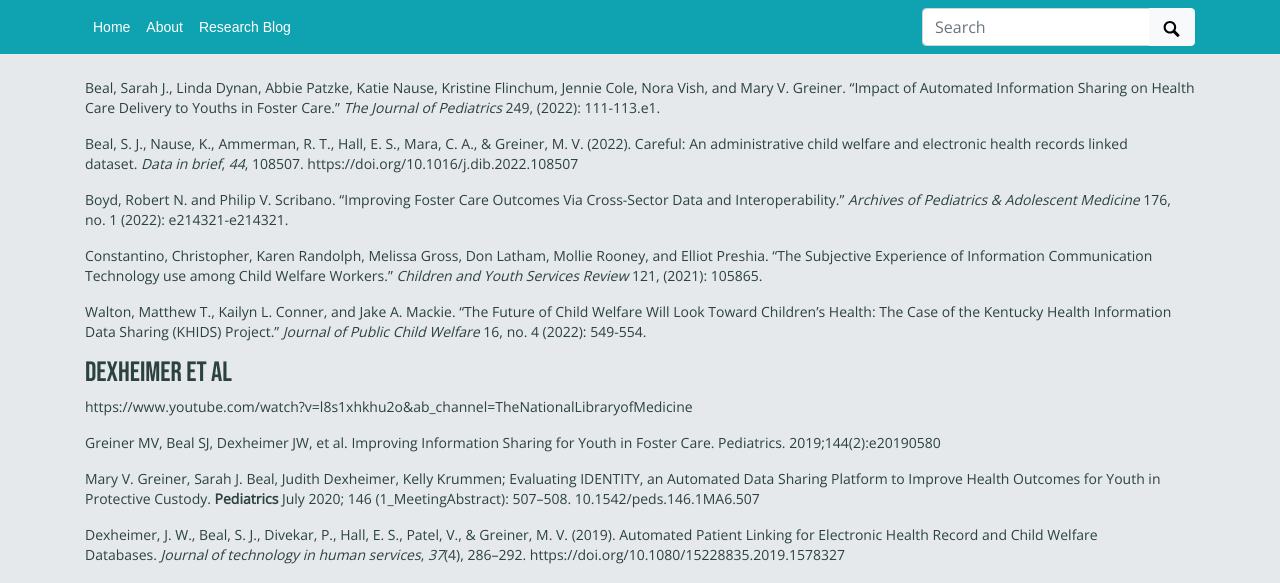
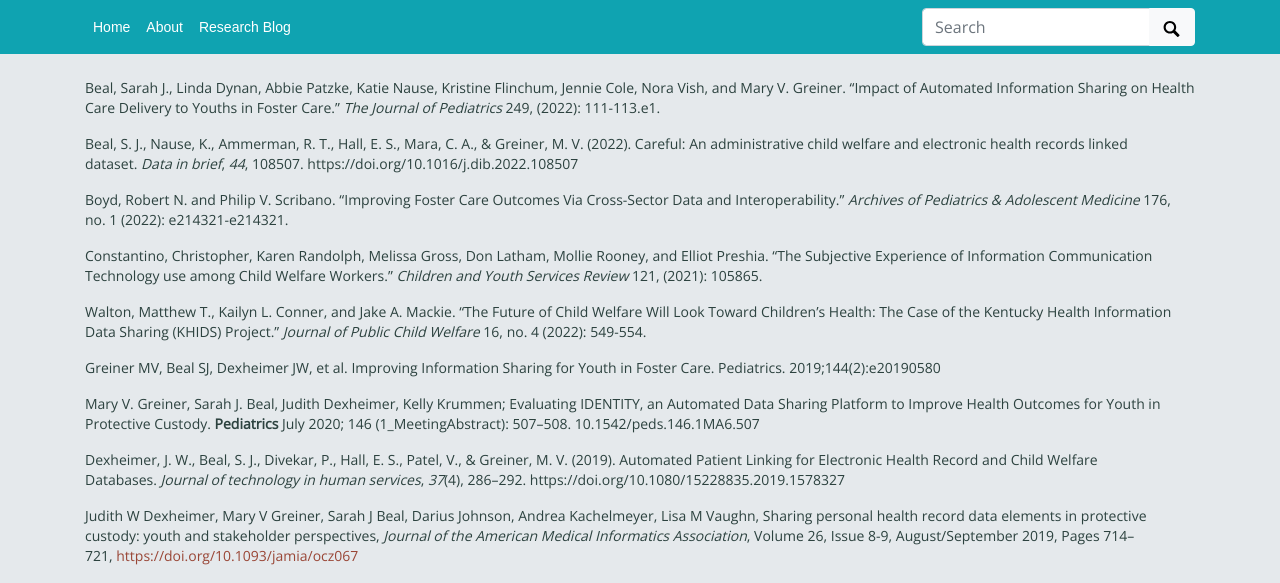
Before and after one commit to mxballin/recordkeeping-governance, a Jekyll site: the page built from pages/informatics.md, in a window 1280 px wide. Shown: the part 100-683 px from the top of the page. Built offline with Jekyll 4.4.1, drawn with Linux system fonts in a browser that asks for light colours; some web fonts are replaced; our own code applies the rules of GitHub Pages for plain Markdown files.

Commit message:
Update informatics.md

```diff
--- a/pages/informatics.md
+++ b/pages/informatics.md
@@ -15,10 +15,6 @@
 
 Walton, Matthew T., Kailyn L. Conner, and Jake A. Mackie. "The Future of Child Welfare Will Look Toward Children's Health: The Case of the Kentucky Health Information Data Sharing (KHIDS) Project." _Journal of Public Child Welfare_ 16, no. 4 (2022): 549-554.
 
-### Dexheimer et al
-
-https://www.youtube.com/watch?v=l8s1xhkhu2o&ab_channel=TheNationalLibraryofMedicine
-
 Greiner MV, Beal SJ, Dexheimer JW, et al. Improving Information Sharing for Youth in Foster Care. Pediatrics. 2019;144(2):e20190580
 
 Mary V. Greiner, Sarah J. Beal, Judith Dexheimer, Kelly Krummen; Evaluating IDENTITY, an Automated Data Sharing Platform to Improve Health Outcomes for Youth in Protective Custody. __Pediatrics__ July 2020; 146 (1_MeetingAbstract): 507–508. 10.1542/peds.146.1MA6.507
```
